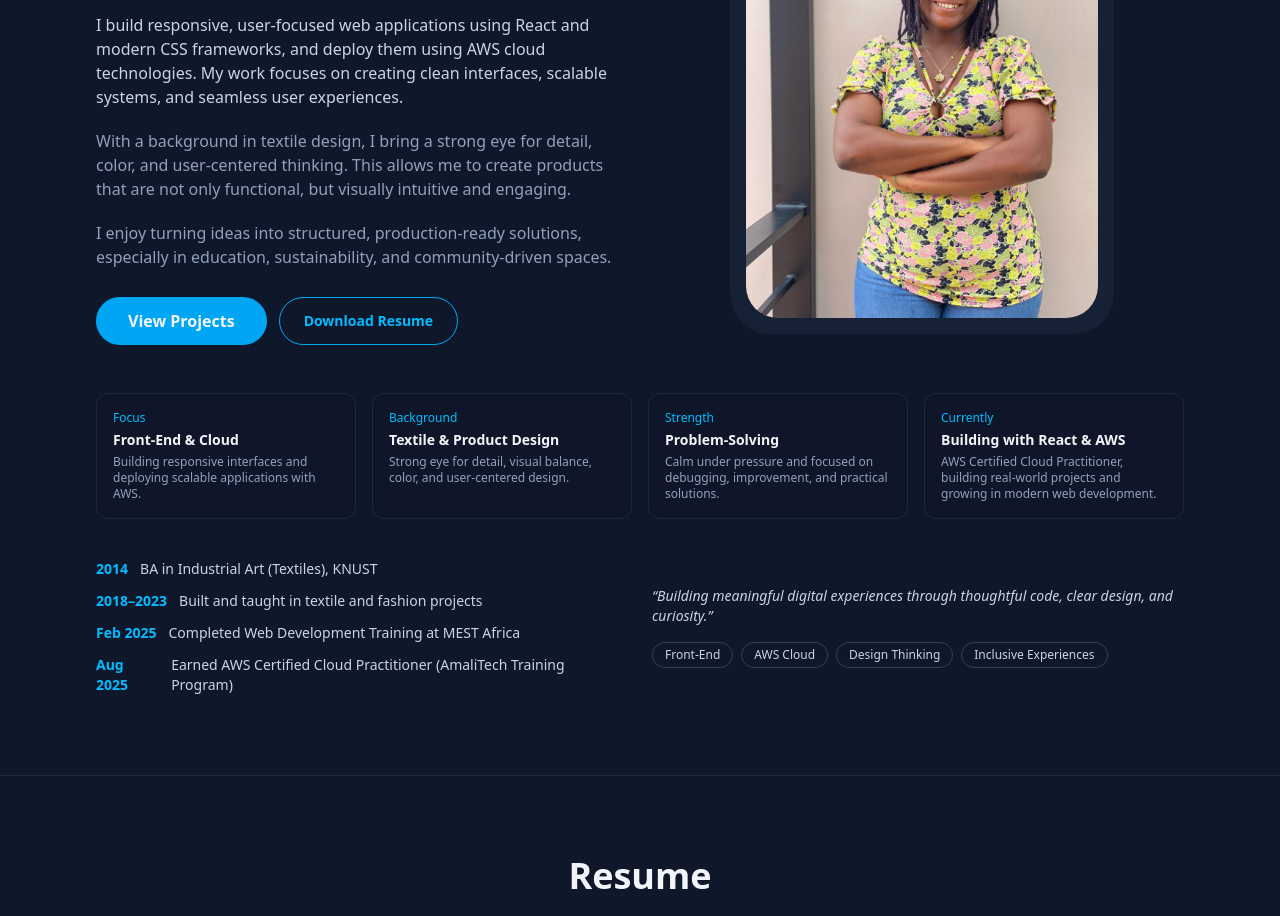
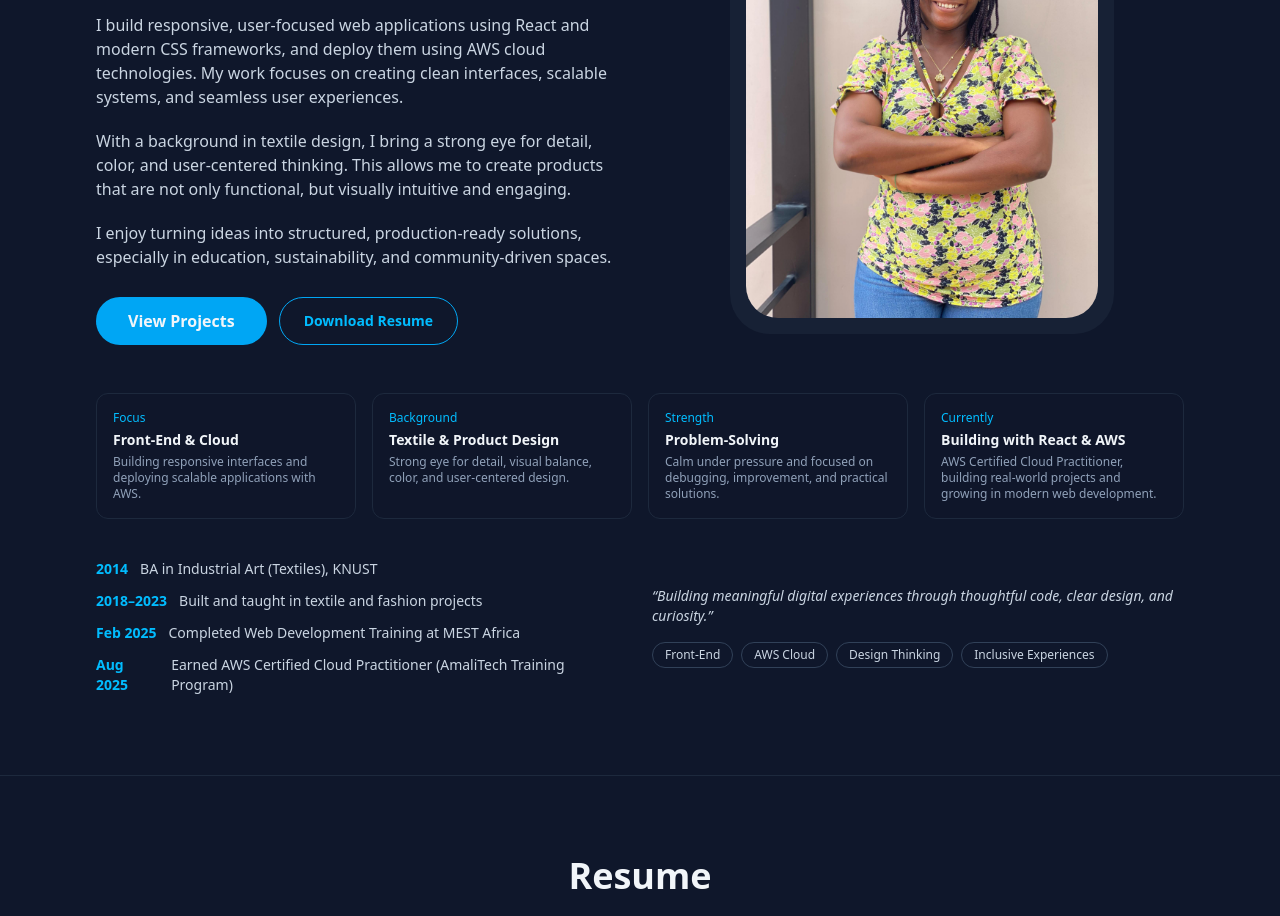
Before and after one commit to Naomiansah/naomi-portfolio, a React (Vite) app: page / in a window 1280 px wide. Shown: the part 1200-2116 px from the top of the page. Built offline with nearby package versions, Linux system fonts and the light colour scheme.

Commit message:
Fix paragraph text consistency

```diff
--- a/src/components/About.jsx
+++ b/src/components/About.jsx
@@ -37,14 +37,14 @@ const About = () => {
               scalable systems, and seamless user experiences.
             </p>
 
-            <p className="text-slate-400 text-sm md:text-base">
+            <p className="text-slate-300 text-sm md:text-base">
               With a background in textile design, I bring a strong eye for
               detail, color, and user-centered thinking. This allows me to
               create products that are not only functional, but visually
               intuitive and engaging.
             </p>
 
-            <p className="text-slate-400 text-sm md:text-base">
+            <p className="text-slate-300 text-sm md:text-base">
               I enjoy turning ideas into structured, production-ready solutions,
               especially in education, sustainability, and community-driven
               spaces.
```
